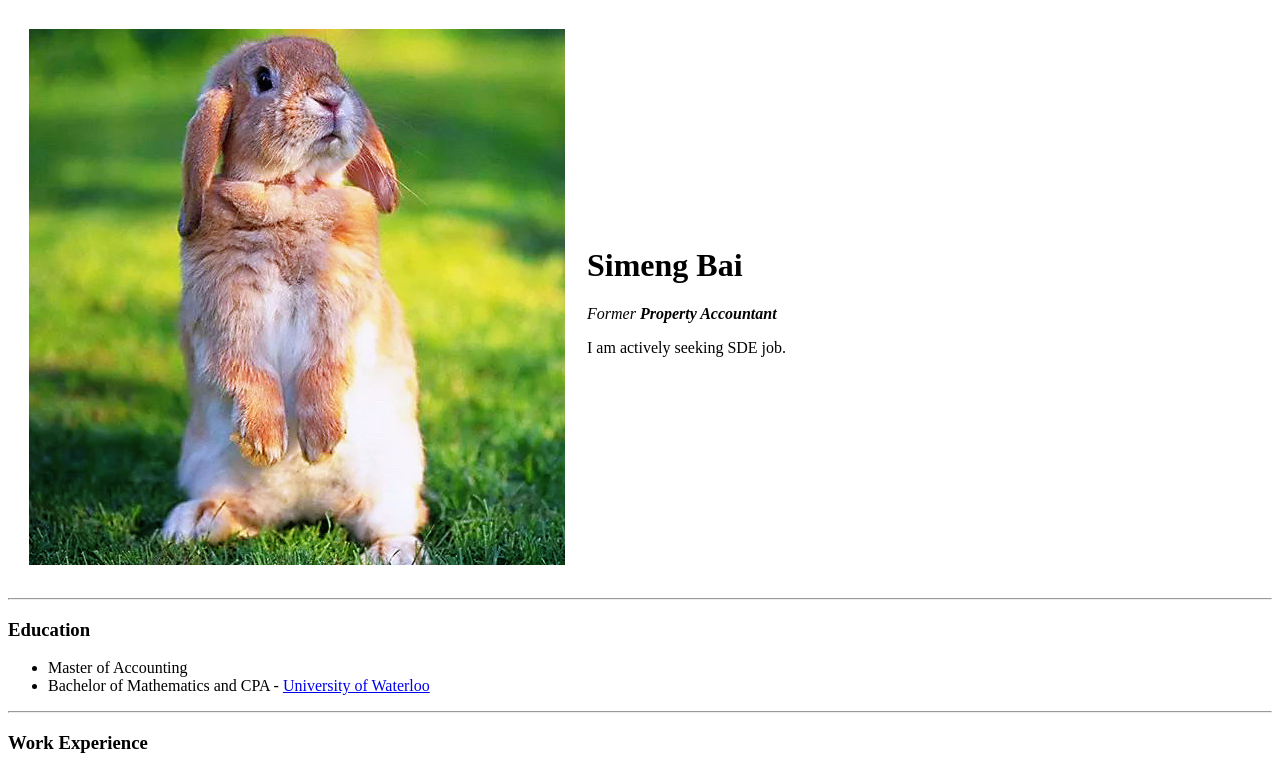
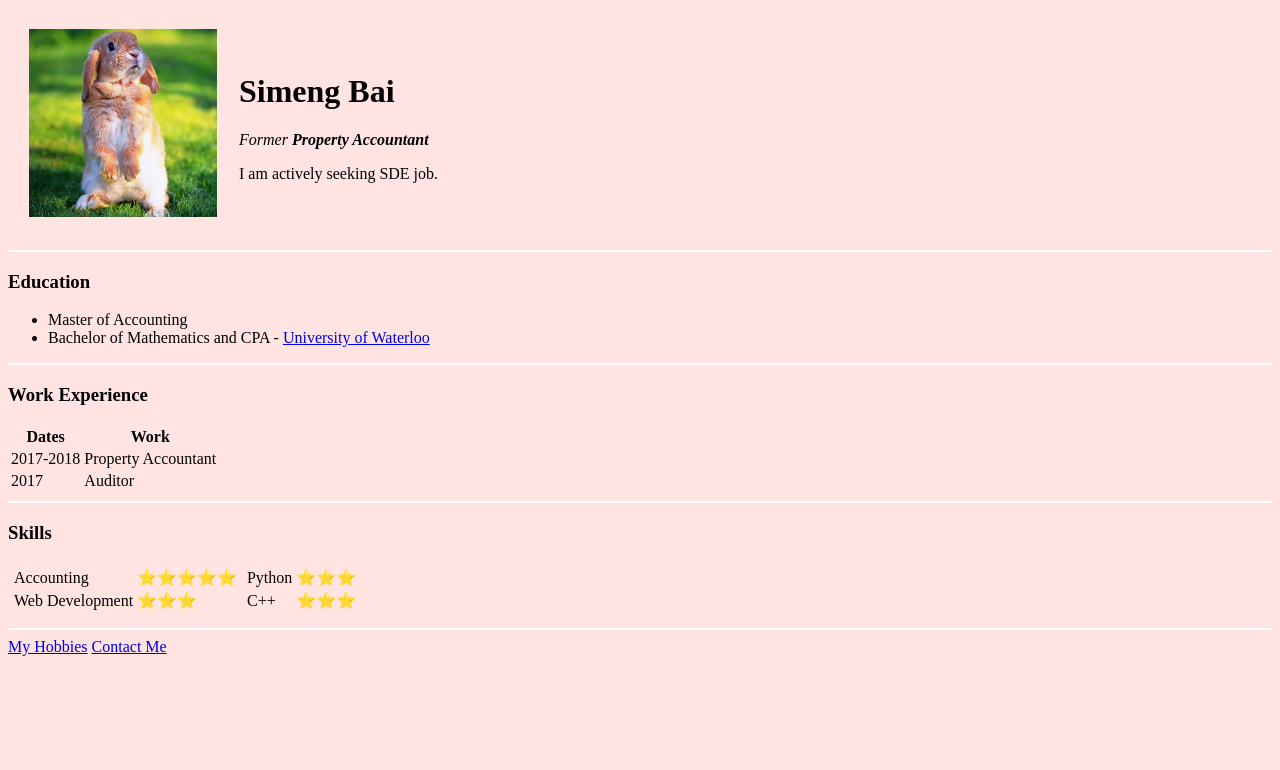
Before and after one commit to RainieMeng/cv, a plain HTML site: page index.html in a window 1280 px wide. Shown: the top 770 px of the page. Drawn offline with Linux system fonts and the light colour scheme.

Commit message:
Add files via upload

```diff
--- a/index.html
+++ b/index.html
@@ -4,6 +4,23 @@
   <head>
     <meta charset="utf-8"> <!--charset attribute for the meta element: ensure max compatiability-->
     <title>Simeng's Personal Website</title>
+
+    <style>
+
+      body {
+        background-color: mistyrose;
+        }
+      hr {
+        background-color: white;
+        border-style: none;
+        height: 2px;
+        }
+      img {
+        height: 188px;
+      }
+
+    </style>
+
   </head>
 
   <body>
```
